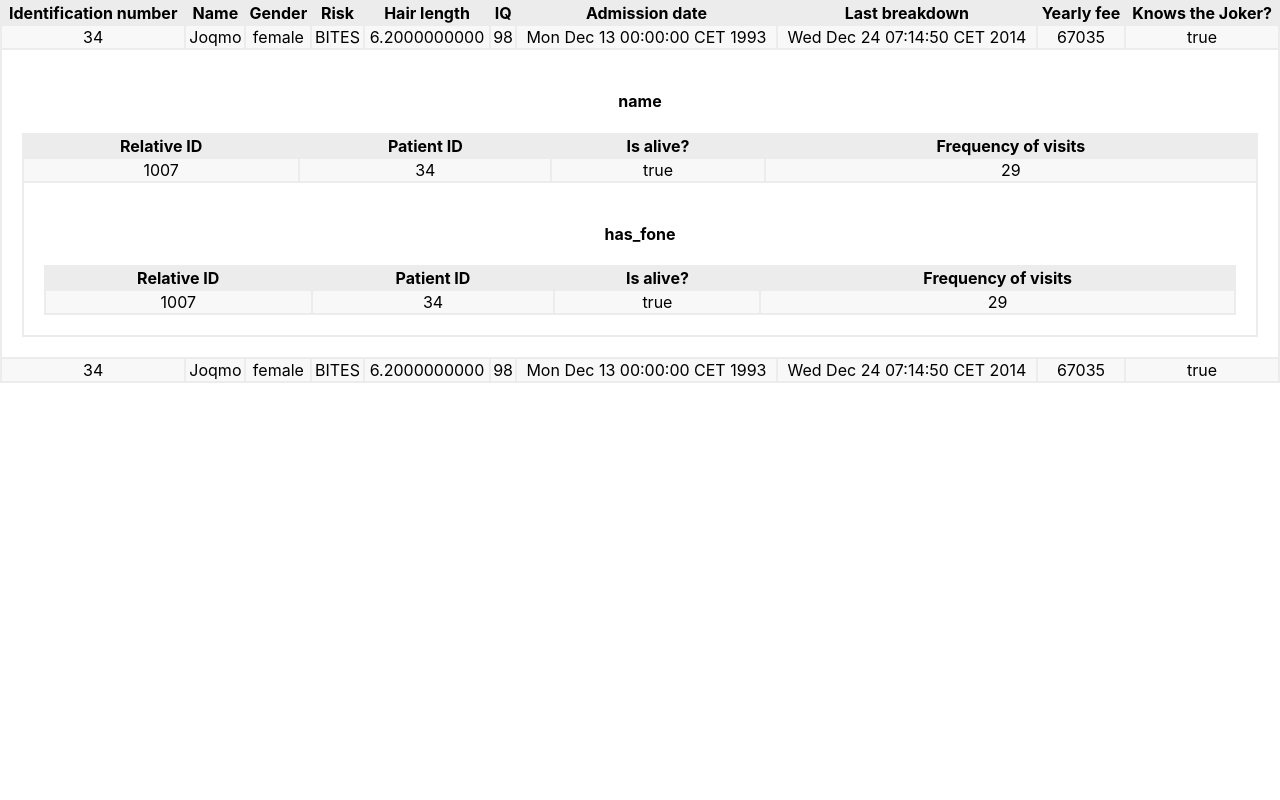
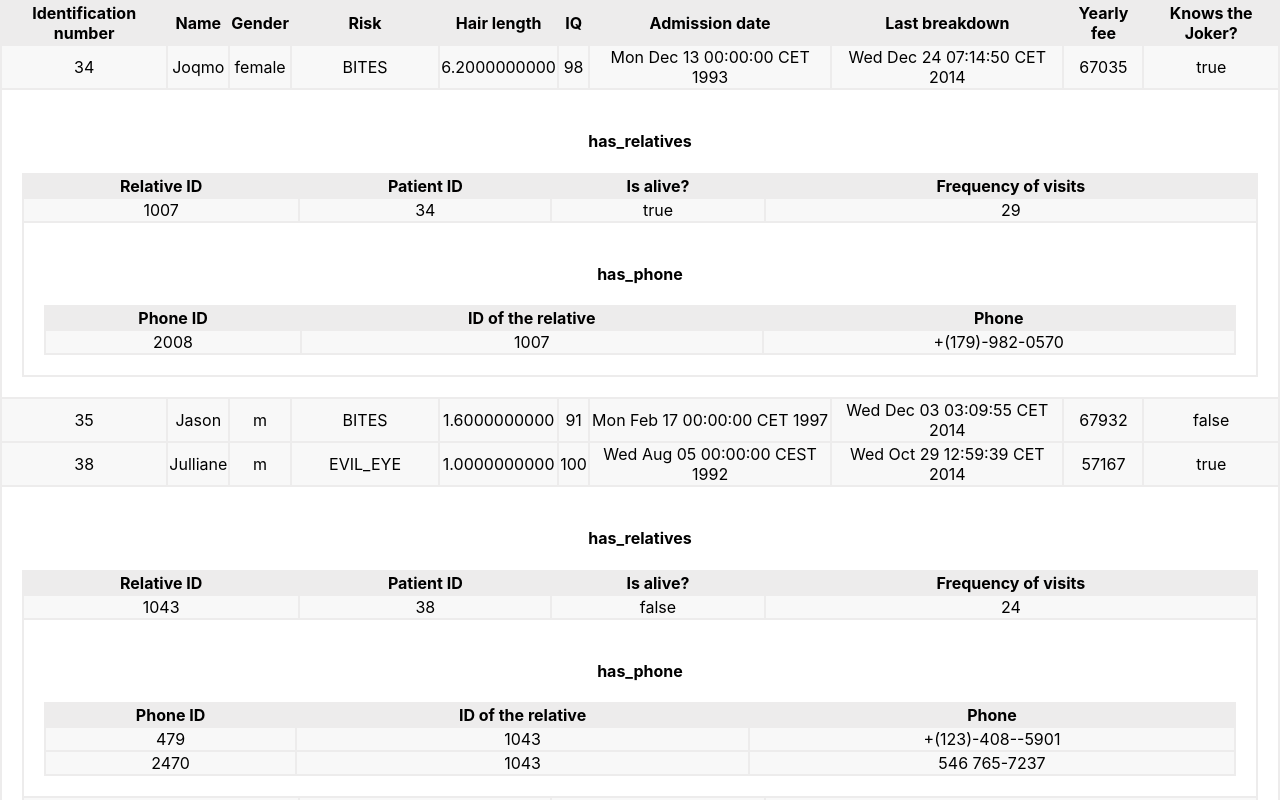
Before and after one commit to dandelionadia/table, a React (Create React App) app: page / in a window 1280 px wide. Shown: the top 800 px of the page. Built offline with nearby package versions, Linux system fonts and the light colour scheme.

Commit message:
adds real data

```diff
--- a/src/App.js
+++ b/src/App.js
@@ -1,80 +1,14 @@
 import React from 'react';
 import { Table } from './Table.js'
 import './style.scss';
-
+import DataJson from './data.json';
 
 class App extends React.Component {
 
-  constructor(props) {
-    super(props)
-    this.state = {
-      data: [
-        {
-          data: {
-            "Identification number": "34",
-            "Name": "Joqmo",
-            "Gender": "female",
-            "Risk": "BITES",
-            "Hair length": "6.2000000000",
-            "IQ": "98",
-            "Admission date": "Mon Dec 13 00:00:00 CET 1993",
-            "Last breakdown": "Wed Dec 24 07:14:50 CET 2014",
-            "Yearly fee": "67035",
-            "Knows the Joker?": "true",
-          },
-          kids: {
-            name: {
-              "records": [
-                {
-                  "data": {
-                    "Relative ID": "1007",
-                    "Patient ID": "34",
-                    "Is alive?": "true",
-                    "Frequency of visits": "29"
-                  },
-                  kids: {
-                    has_fone: {
-                      records: [
-                        {
-                          data: {
-                            "Relative ID": "1007",
-                            "Patient ID": "34",
-                            "Is alive?": "true",
-                            "Frequency of visits": "29"
-                          },
-                          kids: {}
-                        }
-                      ]
-                    }
-                  }
-                }
-              ]
-            }
-          },
-        },
-        {
-          data: {
-            "Identification number": "34",
-            "Name": "Joqmo",
-            "Gender": "female",
-            "Risk": "BITES",
-            "Hair length": "6.2000000000",
-            "IQ": "98",
-            "Admission date": "Mon Dec 13 00:00:00 CET 1993",
-            "Last breakdown": "Wed Dec 24 07:14:50 CET 2014",
-            "Yearly fee": "67035",
-            "Knows the Joker?": "true",
-          }
-        }
-      ]
-    }
-  }
-
   render() {
-    const { data } = this.state
     return (
       <div className="App" >
-        <Table data={data} />
+        <Table data={DataJson} />
       </div>
     );
   }
```
Also changed, not shown: src/data.json (renamed from data.json).
